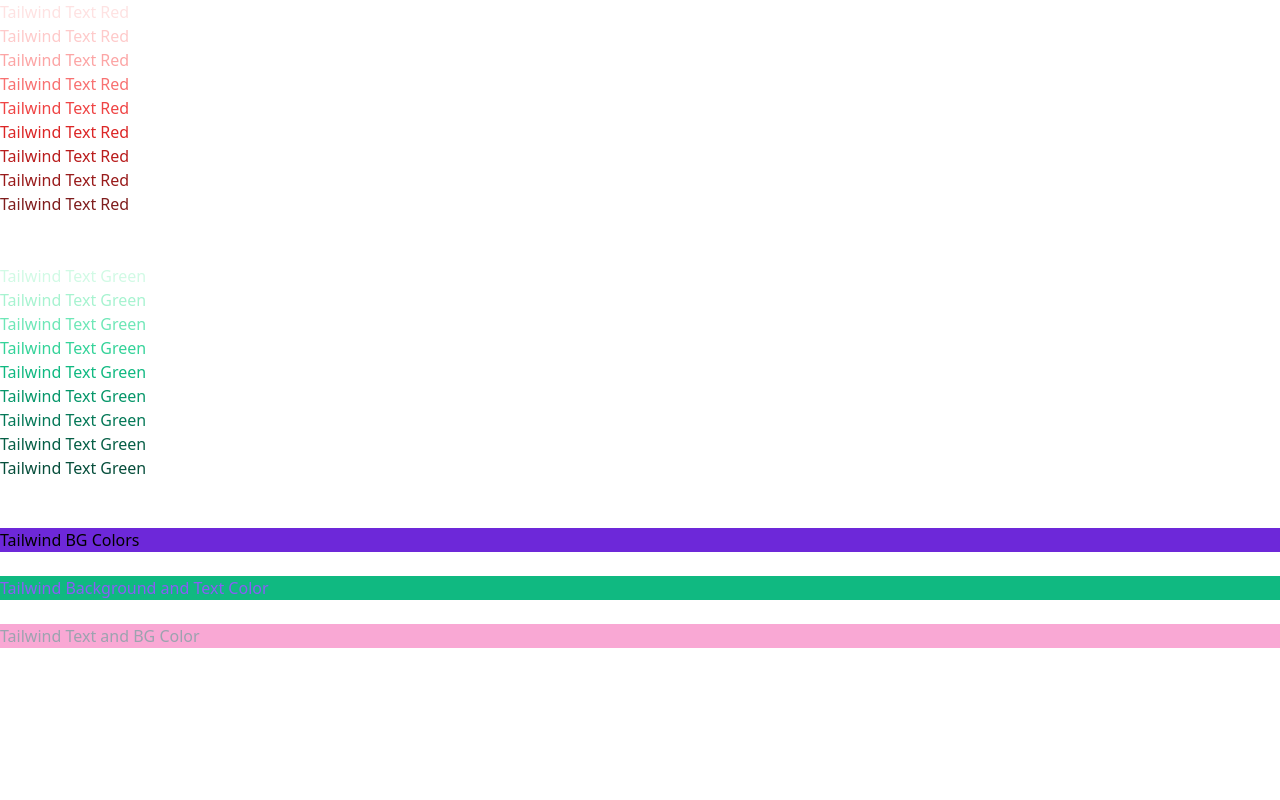
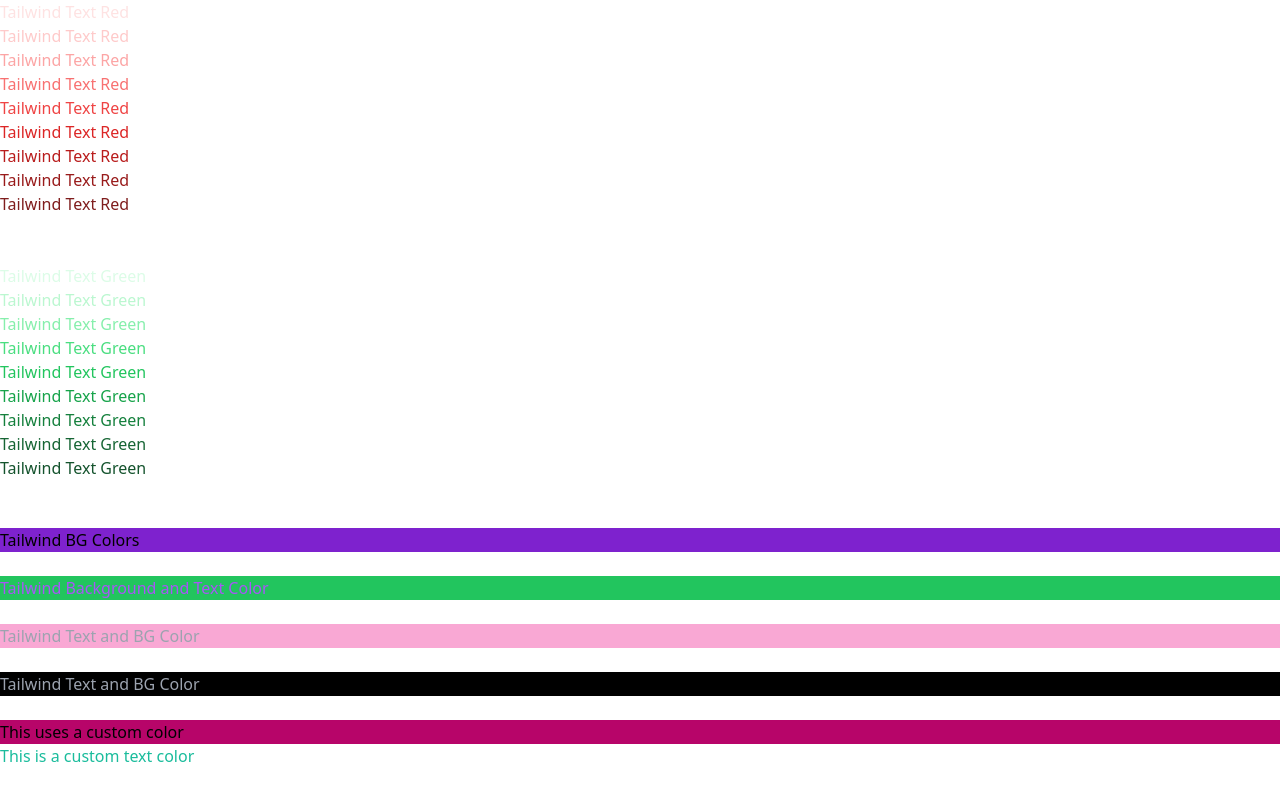
Before and after one commit to Mareola-Mabs/Learning-Tailwind-CSS, a plain HTML site: page colors/index.html in a window 1280 px wide. Drawn offline with nearby package versions, Linux system fonts and the light colour scheme.

Commit message:
Updated Tailwind cdn to v3

```diff
--- a/colors/index.html
+++ b/colors/index.html
@@ -8,7 +8,7 @@
         <meta name="description" content="">
         <link rel="stylesheet" type="text/css" href="">
         <link rel="icon" type="image/x-icon" href="">
-        <link href="https://unpkg.com/tailwindcss@^2/dist/tailwind.min.css" rel="stylesheet">
+        <script src="https://cdn.tailwindcss.com"></script>
     </head>
     <body>
 
@@ -48,12 +48,18 @@
 
          <div class="bg-pink-300">
             <p class="text-gray-400">Tailwind Text and BG Color</p>
-         </div>
+         </div><br>
 
+         <div class="bg-black">
+            <p class="text-gray-400">Tailwind Text and BG Color</p>
+         </div><br>
 
+         <!-- Custom Colors -->
+          <div class="bg-[#B70569]">
+            <h2>This uses a custom color</h2>
+          </div>
 
-
-
+          <p class="text-[#1abc9c]">This is a custom text color</p>
 
 
 
```
